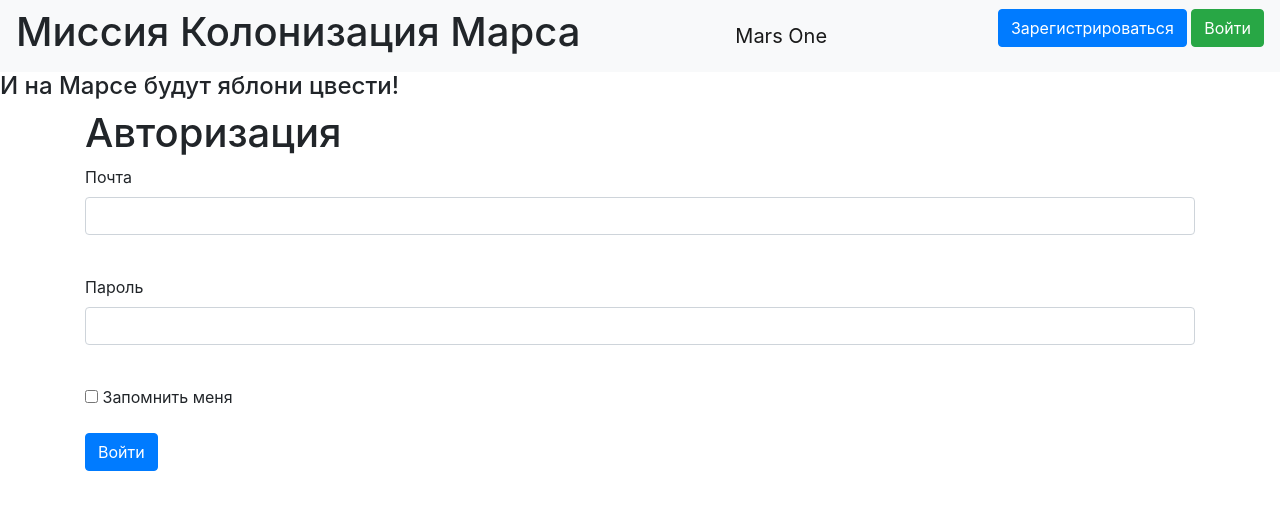
After one commit to IsaevAndrew/FlaskProject, a Flask app: template templates/login.html in a window 1280 px wide. The commit adds this page. Shown: the top 510 px of the page. Run offline with Flask 2, Linux system fonts and the light colour scheme; the template is opened without the code that fills it: values that come from a table or form of the project are taken from there, others are empty; some libraries are stand-ins or nearby versions.

Commit message:
Добавлена авторизация и поправлен журнал работ

```diff
--- /dev/null
+++ b/data/login.py
@@ -0,0 +1,11 @@
+from flask_wtf import FlaskForm
+from wtforms import SubmitField, StringField, PasswordField, BooleanField
+from wtforms.fields.html5 import EmailField
+from wtforms.validators import DataRequired
+
+
+class LoginForm(FlaskForm):
+    email = EmailField('Почта', validators=[DataRequired()])
+    password = PasswordField('Пароль', validators=[DataRequired()])
+    remember_me = BooleanField('Запомнить меня')
+    submit = SubmitField('Войти')
--- a/data/users.py
+++ b/data/users.py
@@ -1,4 +1,5 @@
 import sqlalchemy
+from flask_login import UserMixin
 from sqlalchemy import orm
 from werkzeug.security import generate_password_hash, check_password_hash
 
@@ -8,9 +9,10 @@ from flask import Flask, url_for, render_template, redirect
 from flask_wtf import FlaskForm
 from wtforms import StringField, PasswordField, BooleanField, SubmitField
 from wtforms.validators import DataRequired
+from flask_login import UserMixin
 
 
-class User(SqlAlchemyBase):
+class User(SqlAlchemyBase, UserMixin):
     __tablename__ = 'users'
 
     id = sqlalchemy.Column(sqlalchemy.Integer,
--- a/main.py
+++ b/main.py
@@ -4,20 +4,33 @@ from data.users import User
 from data.jobs import Jobs
 from data.register import RegisterForm
 import datetime
+from data.login import LoginForm
 from flask import Flask, url_for, render_template, redirect
+from flask_login import LoginManager, logout_user, login_required
 from flask_wtf import FlaskForm
 from wtforms import StringField, PasswordField, BooleanField, SubmitField
 from wtforms.validators import DataRequired
+from flask_login import login_user
+
 
 app = Flask(__name__)
 app.config['SECRET_KEY'] = 'yandexlyceum_secret_key'
+login_manager = LoginManager()
+login_manager.init_app(app)
+
+
+@login_manager.user_loader
+def load_user(user_id):
+    db_sess = db_session.create_session()
+    return db_sess.query(User).get(user_id)
 
 
 @app.route('/')
 def main():
     db_sess = db_session.create_session()
     jobs = db_sess.query(Jobs).all()
-    return render_template("works.html", jobs=jobs, dt=datetime.datetime.now())
+    us = db_sess.query(User).all()
+    return render_template("works.html", jobs=jobs, dt=datetime.datetime.now(), user = us)
 
 
 @app.route('/register', methods=['GET', 'POST'])
@@ -47,9 +60,26 @@ def reqister():
     return render_template('register.html', title='Регистрация', form=form)
 
 
-@app.route('/login')
-def log():
-    return 'ALL RIGHT'
+@app.route('/login', methods=['GET', 'POST'])
+def login():
+    form = LoginForm()
+    if form.validate_on_submit():
+        db_sess = db_session.create_session()
+        user = db_sess.query(User).filter(User.email == form.email.data).first()
+        if user and user.check_password(form.password.data):
+            login_user(user, remember=form.remember_me.data)
+            return redirect("/")
+        return render_template('login.html',
+                               message="Неправильный логин или пароль",
+                               form=form)
+    return render_template('login.html', title='Авторизация', form=form)
+
+
+@app.route('/logout')
+@login_required
+def logout():
+    logout_user()
+    return redirect("/")
 
 
 if __name__ == '__main__':
--- a/templates/base.html
+++ b/templates/base.html
@@ -16,6 +16,14 @@
         <h1>Миссия Колонизация Марса</h1>
 
         <a class="navbar-brand" href="#">Mars One</a>
+        {% if current_user.is_authenticated %}
+    <a class="navbar-brand" href="/logout">{{ current_user.name }}</a>
+{% else %}
+    <p>
+        <a class="btn btn-primary " href="/register">Зарегистрироваться</a>
+        <a class="btn btn-success" href="/login">Войти</a>
+    </p>
+{% endif %}
     </nav>
 </header>
 <h4>И на Марсе будут яблони цвести!</h4>
--- /dev/null
+++ b/templates/login.html
@@ -0,0 +1,29 @@
+{% extends "base.html" %}
+
+{% block content %}
+    <h1>Авторизация</h1>
+    <form action="" method="post">
+        {{ form.hidden_tag() }}
+        <p>
+            {{ form.email.label }}<br>
+            {{ form.email(class="form-control", type="email") }}<br>
+            {% for error in form.email.errors %}
+                <div class="alert alert-danger" role="alert">
+                    {{ error }}
+                </div>
+            {% endfor %}
+        </p>
+        <p>
+            {{ form.password.label }}<br>
+            {{ form.password(class="form-control", type="password") }}<br>
+            {% for error in form.password.errors %}
+                <div class="alert alert-danger" role="alert">
+                    {{ error }}
+                </div>
+            {% endfor %}
+        </p>
+        <p>{{ form.remember_me() }} {{ form.remember_me.label }}</p>
+        <p>{{ form.submit(type="submit", class="btn btn-primary") }}</p>
+        <div>{{ message }}</div>
+    </form>
+{% endblock %}
--- a/templates/works.html
+++ b/templates/works.html
@@ -34,7 +34,8 @@
         {{item.job}}
     </div>
     <div class="col">
-        {{item.team_leader}}
+        {% set b = user[loop.index]%}
+        {{b.name + " " + b.surname}}
     </div>
     <div class="col">
         {% set a = (dt - item.start_date).total_seconds() // 3600%}
```
Also changed, not shown: db/mars_explorer.db.
